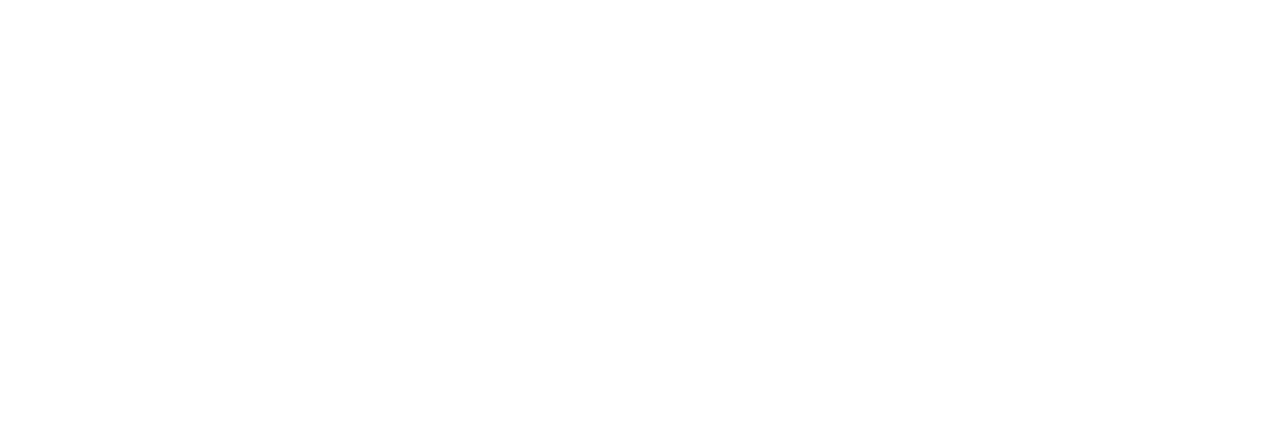
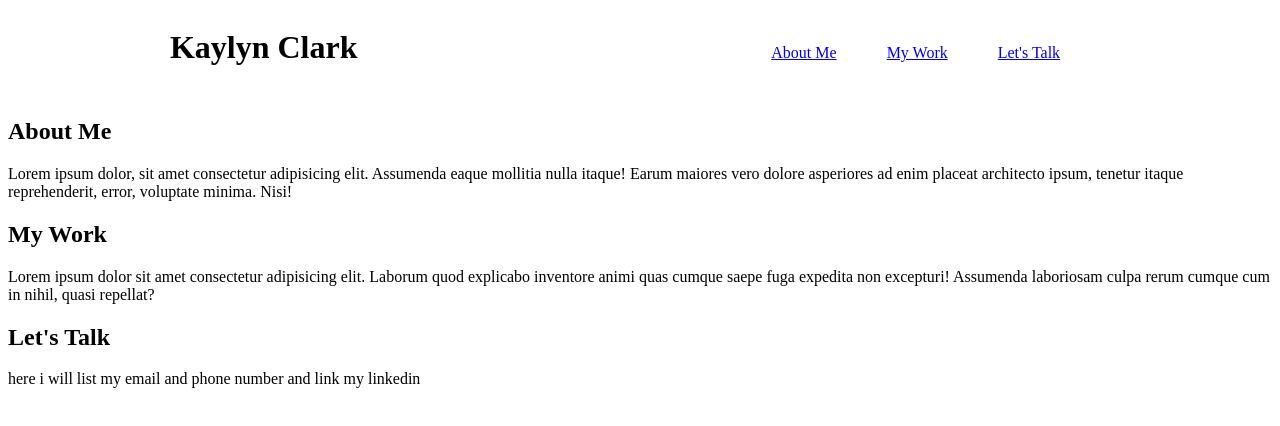
Before and after one commit to kaylynclark/portfolio, a plain HTML site: page index.html in a window 1280 px wide. Drawn offline with Linux system fonts and the light colour scheme.

Commit message:
header and sections added

```diff
--- /dev/null
+++ b/assets/css/style.css
@@ -0,0 +1,18 @@
+header {
+    display: flex;
+    justify-content: space-around;
+    flex-wrap: wrap;
+}
+header nav {
+    margin: 10px 25px;
+}
+header nav ul {
+    display: flex;
+    flex-wrap: wrap;
+    justify-content: space-between;
+    align-items: center;
+    list-style: none;
+}
+header nav ul li {
+    padding: 10px 25px;
+}
--- a/index.html
+++ b/index.html
@@ -1,11 +1,39 @@
 <!DOCTYPE html>
 <html lang="en">
     <head>
+        <link rel="stylesheet" href="./assets/css/style.css" />
         <meta charset="utf-8" />
         <meta name="viewport" content="width=device-width, initial-scale=1.0" />
         <title>Kaylyn's Portfolio</title>
     </head>
     <body>
-
+        <header>
+            <h1>Kaylyn Clark</h1>
+            <nav>
+                <ul>
+                    <li>
+                        <a href="#about-me">About Me</a>
+                    </li>
+                    <li>
+                        <a href="#my-work">My Work</a>
+                    </li>
+                    <li>
+                        <a href="#lets-talk">Let's Talk</a>
+                    </li>
+                </ul>
+            </nav>
+        </header>
+        <section id="about-me">
+            <h2>About Me</h2>
+            <p>Lorem ipsum dolor, sit amet consectetur adipisicing elit. Assumenda eaque mollitia nulla itaque! Earum maiores vero dolore asperiores ad enim placeat architecto ipsum, tenetur itaque reprehenderit, error, voluptate minima. Nisi!</p>
+        </section>
+        <section id="my-work">
+            <h2>My Work</h2>
+            <p>Lorem ipsum dolor sit amet consectetur adipisicing elit. Laborum quod explicabo inventore animi quas cumque saepe fuga expedita non excepturi! Assumenda laboriosam culpa rerum cumque cum in nihil, quasi repellat?</p>
+        </section>
+        <section id="lets-talk">
+            <h2>Let's Talk</h2>
+            <p>here i will list my email and phone number and link my linkedin</p>
+        </section>
     </body>
 </html>
```
